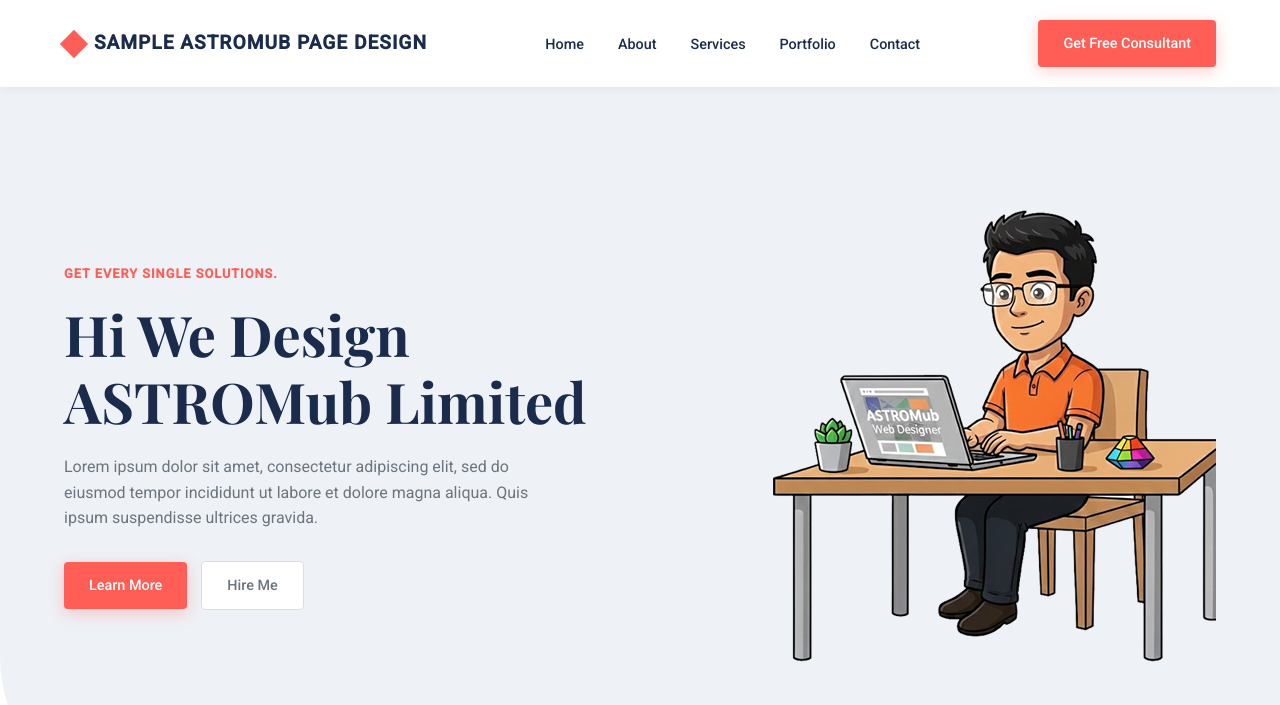
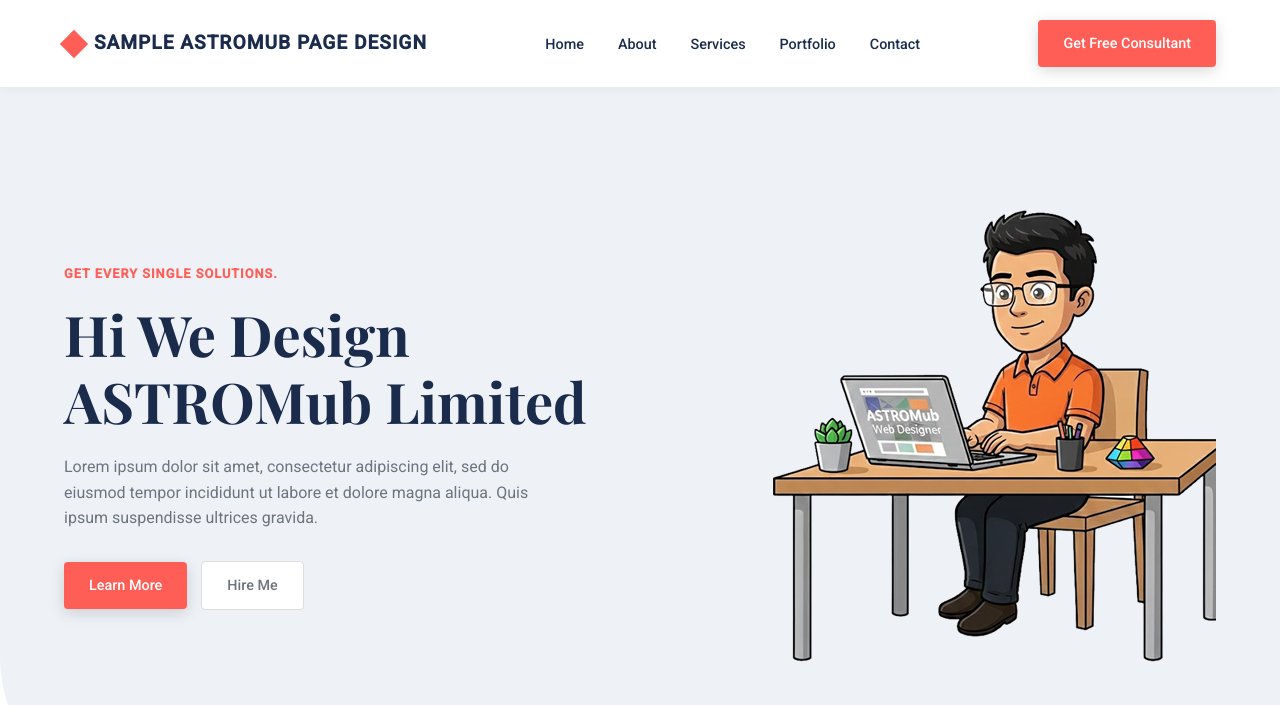
Before and after one commit to astromub/sample-page, a Jekyll site: the page built from index.md, in a window 1280 px wide. Shown: the top 705 px of the page. Built offline with Jekyll 4.4.1, drawn with Linux system fonts in a browser that asks for light colours.

Commit message:
Update style.css

```diff
--- a/assets/style.css
+++ b/assets/style.css
@@ -1,8 +1,10 @@
 :root {
-    --primary-color: #ff5e57; /* The Red/Coral color */
-    --text-dark: #1a2b4c;     /* Dark Navy for text */
-    --text-light: #6c757d;    /* Grey for paragraphs */
-    --bg-grey: #eef1f6;       /* The light grey background */
+    /* Define the Variable. Default is Red */
+    --primary-color: #ff5e57;
+
+    --text-dark: #1a2b4c;
+    --text-light: #6c757d;
+    --bg-grey: #eef1f6;
     --font-heading: 'Playfair Display', serif;
     --font-body: 'Roboto', sans-serif;
 }
@@ -46,6 +48,7 @@ header.site-header {
     display: inline-block;
     width: 20px;
     height: 20px;
+    /* Use the variable here */
     background-color: var(--primary-color);
     margin-right: 10px;
     transform: rotate(45deg);
@@ -58,7 +61,30 @@ nav a {
     transition: color 0.3s;
 }
 
+/* Use the variable on hover */
 nav a:hover { color: var(--primary-color); }
+
+/* --- THEME SWITCHER (New) --- */
+.theme-switch-container {
+    display: flex;
+    align-items: center;
+    margin: 0 15px;
+    padding-left: 15px;
+    border-left: 1px solid #ddd;
+}
+
+.theme-btn {
+    width: 18px;
+    height: 18px;
+    border-radius: 50%;
+    margin: 0 5px;
+    cursor: pointer;
+    border: 2px solid white;
+    box-shadow: 0 2px 4px rgba(0,0,0,0.2);
+    transition: transform 0.2s;
+}
+
+.theme-btn:hover { transform: scale(1.2); }
 
 /* --- BUTTONS --- */
 .btn {
@@ -71,9 +97,11 @@ nav a:hover { color: var(--primary-color); }
 }
 
 .btn-primary {
+    /* Use the variable here */
     background-color: var(--primary-color);
     color: white;
-    box-shadow: 0 4px 15px rgba(255, 94, 87, 0.3);
+    /* Neutral shadow to match all colors */
+    box-shadow: 0 4px 15px rgba(0, 0, 0, 0.15);
 }
 
 .btn-outline {
@@ -85,14 +113,13 @@ nav a:hover { color: var(--primary-color); }
 
 .btn:hover { transform: translateY(-2px); }
 
-/* --- HERO SECTION (The split layout) --- */
+/* --- HERO SECTION --- */
 .hero-container {
     display: flex;
     align-items: center;
     justify-content: space-between;
     padding: 80px 5% 100px 5%;
     background-color: var(--bg-grey);
-    /* Optional: Rounded bottom left styling */
     border-bottom-left-radius: 150px;
     min-height: 80vh;
 }
@@ -110,11 +137,11 @@ nav a:hover { color: var(--primary-color); }
 .hero-image img {
     max-width: 100%;
     height: auto;
-    /* Makes the image look cut out like the png */
     object-fit: contain;
 }
 
 .eyebrow {
+    /* Use the variable here */
     color: var(--primary-color);
     text-transform: uppercase;
     font-size: 0.8rem;
@@ -156,7 +183,7 @@ footer {
     max-width: 400px;
 }
 
-/* --- FORM STYLES (For Contact Page) --- */
+/* --- FORM STYLES --- */
 form {
     max-width: 600px;
     margin: 50px auto;
```
